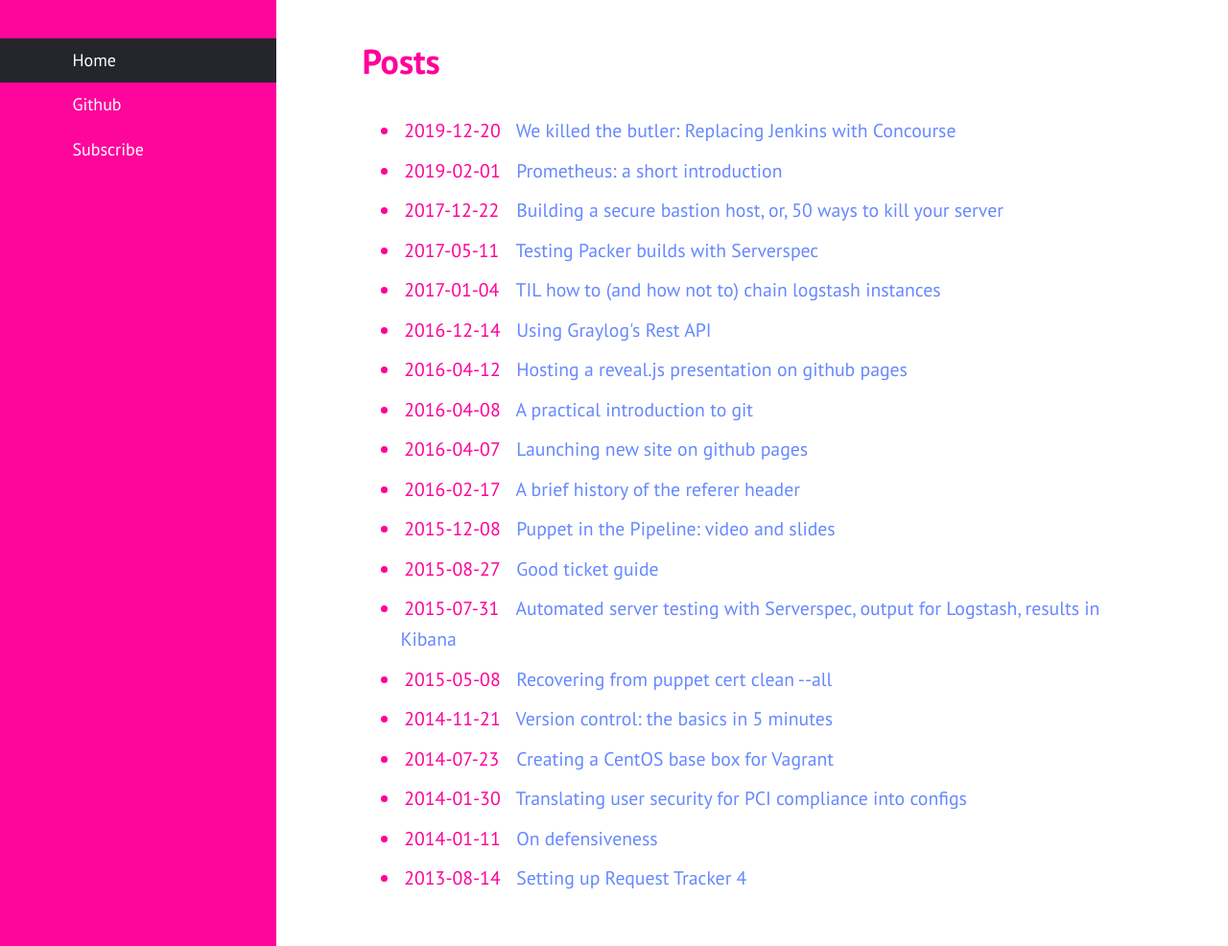
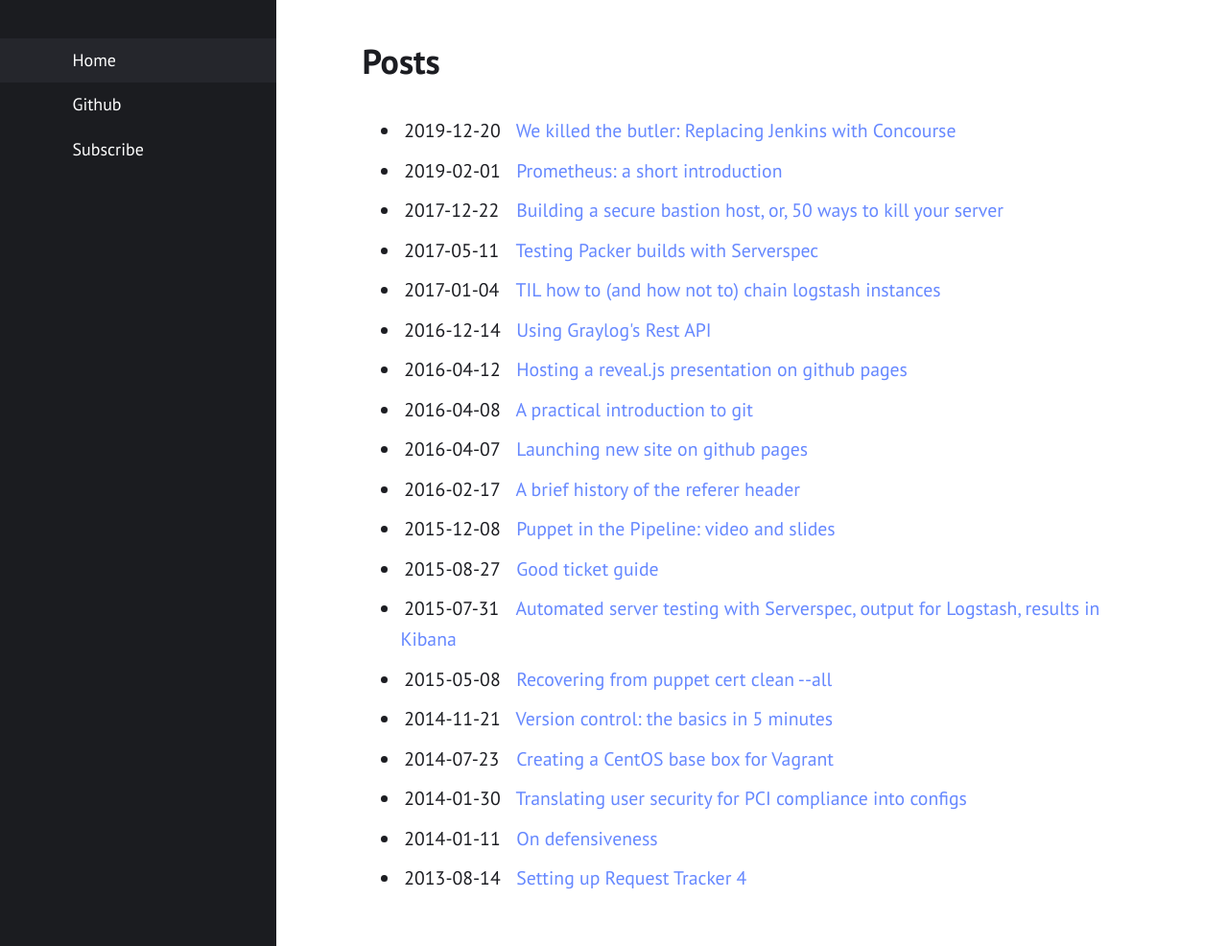
Before and after one commit to annaken/annaken.github.io, a Jekyll site: the page built from index.html, in a window 1280 px wide and 986 px high. Shown: the whole window at 96% size. Built offline with Jekyll 4.4.1, drawn with Linux system fonts in a browser that asks for light colours; comment, search, counter and statistics services are not loaded.

Commit message:
Revert "Try pink colourscheme"
This reverts commit 164438e3c1edd9a41178cc9ba9a39d5a78915d71.

```diff
--- a/_sass/basic.sass
+++ b/_sass/basic.sass
@@ -1,12 +1,12 @@
 @media (prefers-color-scheme: light)
   html
     background: $light
-    color: #fe019a
+    color: $dark
 
 @media (prefers-color-scheme: dark)
   html
     background: $dark
-    color: #fe019a
+    color: $light
 
 html
   font-size: 16px
--- a/assets/css/sidebar.sass
+++ b/assets/css/sidebar.sass
@@ -18,7 +18,7 @@ body > header
   display: block
   position: fixed
   overflow: auto
-  background: #fe019a
+  background: darken($dark, 2%)
   color: #fff
   border: none
   box-shadow: none
```
